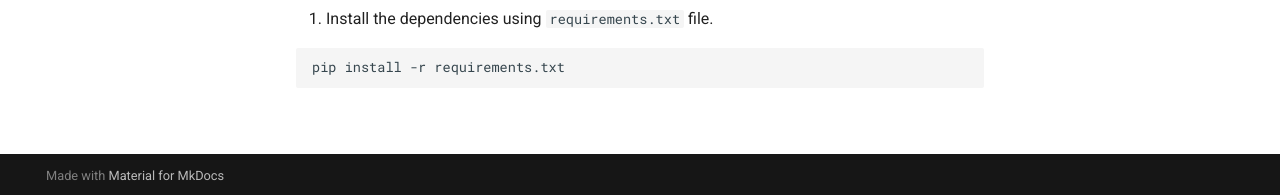
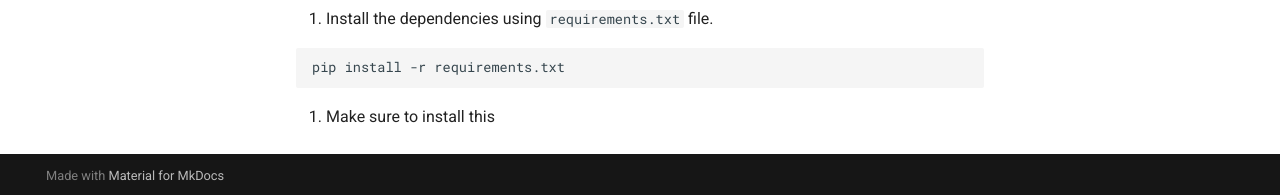
Before and after one commit to dilshankarunarathne/herb-classifier-backend, an MkDocs documentation site: the page built from docs/installation.md, in a window 1280 px wide and 1146 px high. Shown: the part 948-1143 px from the top of the window. Built offline with MkDocs 1.6.1 and Material for MkDocs 9.7.7, drawn with Linux system fonts in a browser that asks for light colours.

Commit message:
Update installation.md

````diff
--- a/docs/installation.md
+++ b/docs/installation.md
@@ -39,3 +39,5 @@ Visit [https://www.python.org/downloads/](https://www.python.org/downloads/relea
 ```bash
 pip install -r requirements.txt
 ```
+
+3. Make sure to install this
````
